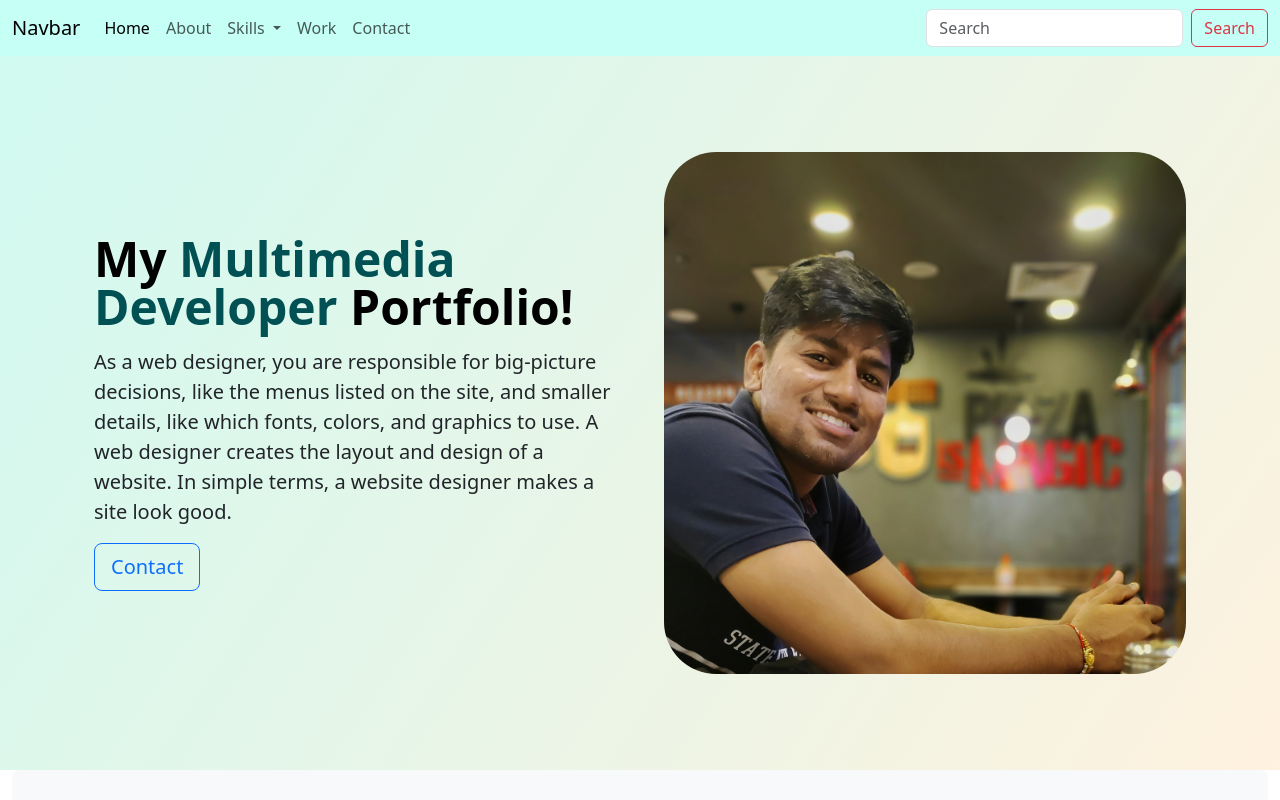
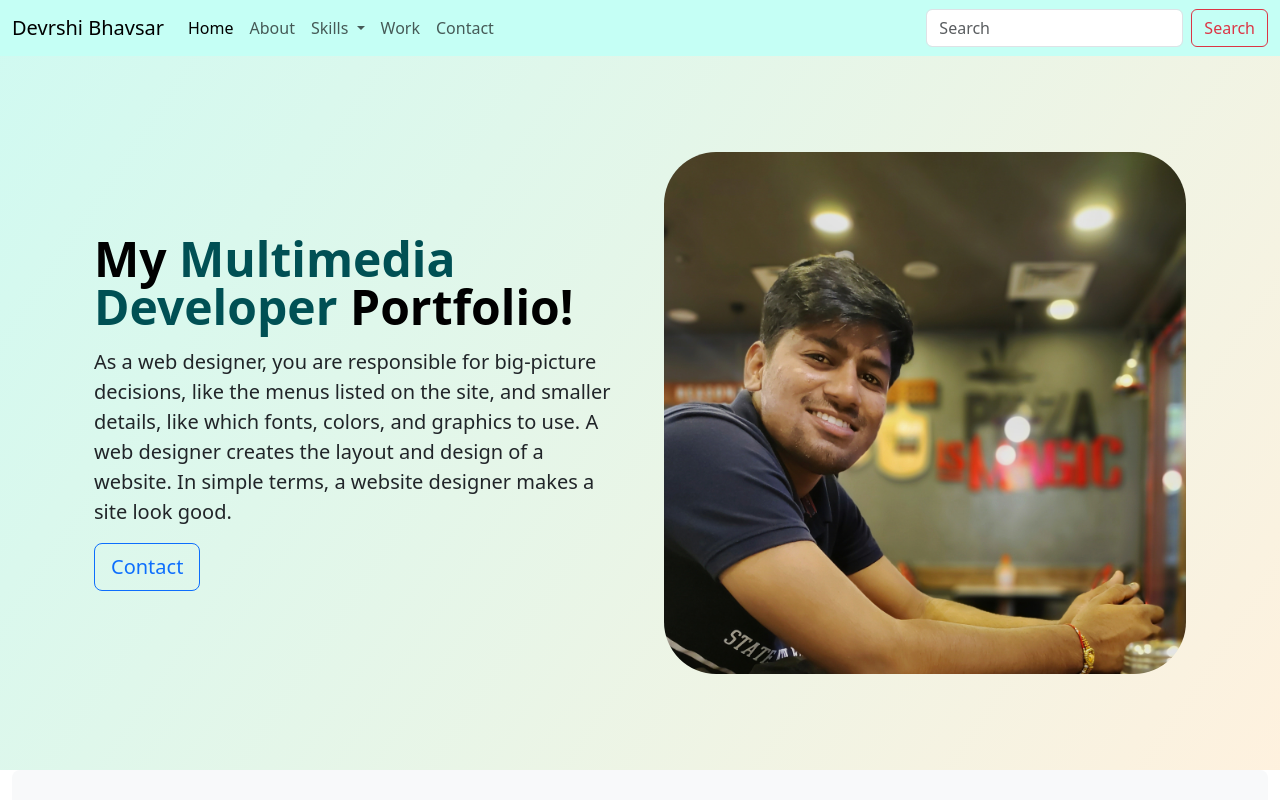
Before and after one commit to ig-devrshi/my-portfolio, a plain HTML site: page index.html in a window 1280 px wide. Shown: the top 800 px of the page. Drawn offline with nearby package versions, Linux system fonts and the light colour scheme.

Commit message:
Add files via upload

```diff
--- a/index.html
+++ b/index.html
@@ -20,7 +20,7 @@
         style="background-color: #c5fff5"
       >
         <div class="container-fluid">
-          <a class="navbar-brand" href="#">Navbar</a>
+          <a class="navbar-brand" href="#">Devrshi Bhavsar</a>
           <button
             class="navbar-toggler"
             type="button"
```
